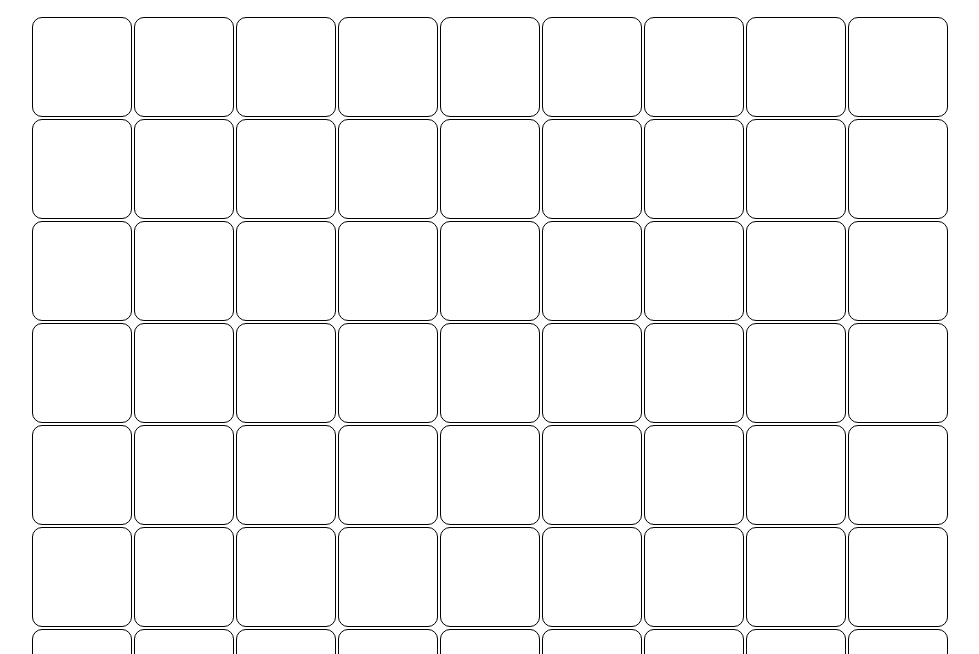
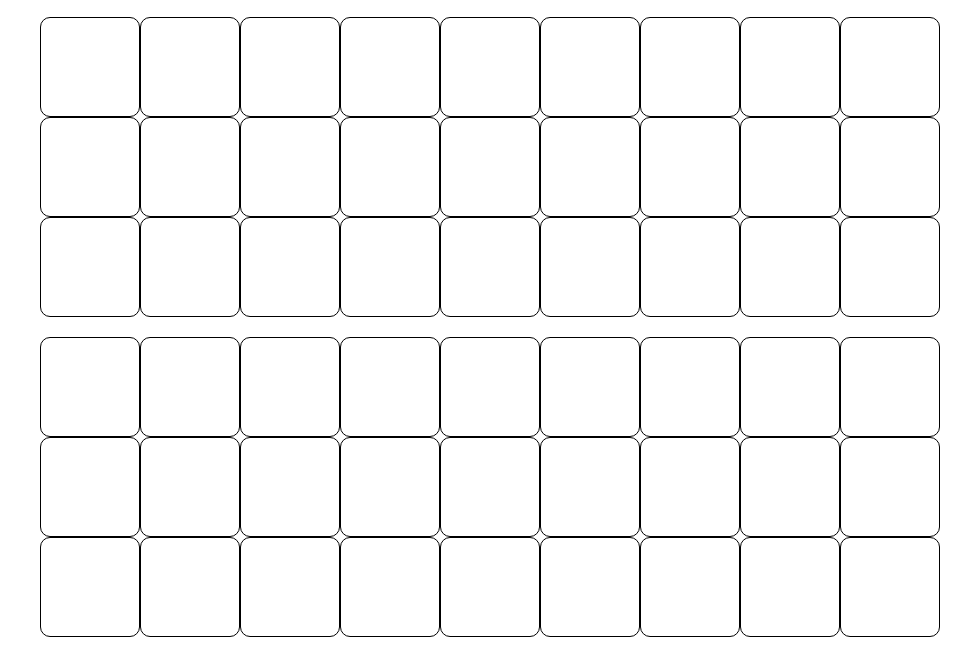
Before and after one commit to AlenM666/Sudoku-Solver, a plain HTML site: page index.html in a window 1280 px wide. Shown: the part 113-767 px from the top of the page, without its empty margins (150-1129 px from the left). Drawn offline with Linux system fonts and the light colour scheme.

Commit message:
style changes added gaps

```diff
--- a/styles/style.css
+++ b/styles/style.css
@@ -4,7 +4,7 @@ html {
     height: 100%;
 }
 
-.title{
+.title {
     font-size: 50px;
     margin-bottom: 3%;
 }
@@ -23,24 +23,36 @@ body {
 /* Chrome, Safari, Edge, Opera */
 input::-webkit-outer-spin-button,
 input::-webkit-inner-spin-button {
-  -webkit-appearance: none;
-  margin: 0;
+    -webkit-appearance: none;
+    margin: 0;
 }
 
 /* Firefox */
 input[type=number] {
-  -moz-appearance: textfield;
+    -moz-appearance: textfield;
 }
 
 .grid-container {
     display: grid;
-    grid-template-columns: repeat(9, 1fr); /* Create 9 columns */
-    grid-gap: 2px;
-    /* align-items: center; */
+    grid-template-columns: repeat(9, 1fr);
+    grid-gap: 0px;
 }
 
 
+/* Add a gap at the bottom of "cell-2-8" */
+.cellClass:nth-child(27) {
+    margin-bottom: 20px; /* Adjust the margin to create a gap at the bottom */
+    /* margin-left: 20px; */
+}
+
+
+/* Add a gap at the bottom of "cell-5-8" */
+.cellClass:nth-child(54) {
+    margin-bottom: 20px; /* Adjust the margin to create a gap at the bottom */
+}
+
 .cellClass {
+    margin: 0;
     height: 100px; /* Fixed height for each cell */
     width: 100px; /* Fixed width for each cell */
     text-align: center;
@@ -52,30 +64,18 @@ input[type=number] {
     border-radius: 10%;
     box-sizing: border-box;
 }
-.cellClass:hover{
+
+.cellClass:hover {
     box-shadow: 0 20px 20px 0 rgba(0, 0, 0, 0.2), 0 6px 20px 0 rgba(0, 0, 0, 0.19);
-
 }
 
-.buttons{
+.buttons {
     margin-top: 20px;
     /* height: 100vh; */
 }
 
 /* buttons */
-.solve{
-    align-items: center;
-    justify-content: center;
-    text-align: center;
-    border: 1px solid black;
-    border-radius: 20px 20px 20px 20px;
-    width: 170px;
-    height: 30px;
-    margin-bottom: 10px;
-
-
-}
-.clear{
+.solve {
     align-items: center;
     justify-content: center;
     text-align: center;
@@ -86,12 +86,23 @@ input[type=number] {
     margin-bottom: 10px;
 }
 
-.solve:hover{
-    cursor: pointer;
-    box-shadow: 0 20px 20px 0 rgba(0, 0, 0, 0.2), 0 6px 20px 0 rgba(0, 0, 0, 0.19);
+.clear {
+    align-items: center;
+    justify-content: center;
+    text-align: center;
+    border: 1px solid black;
+    border-radius: 20px 20px 20px 20px;
+    width: 170px;
+    height: 30px;
+    margin-bottom: 10px;
+}
 
-}
-.clear:hover{
+.solve:hover {
     cursor: pointer;
     box-shadow: 0 20px 20px 0 rgba(0, 0, 0, 0.2), 0 6px 20px 0 rgba(0, 0, 0, 0.19);
 }
+
+.clear:hover {
+    cursor: pointer;
+    box-shadow: 0 20px 20px 0 rgba(0, 0, 0, 0.2), 0 6px 20px 0 rgba(0, 0, 0, 0.19);
+}
```
Also changed, not shown: scripts/board.js (+31 -0 lines).
